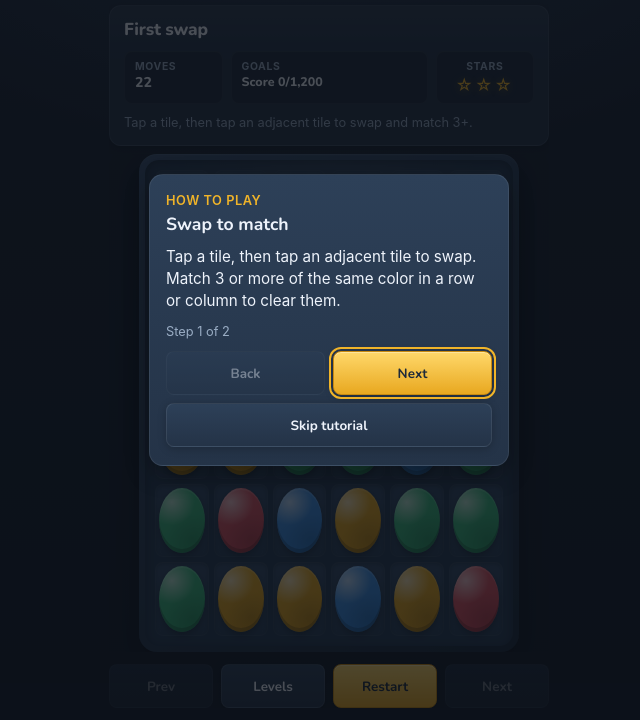
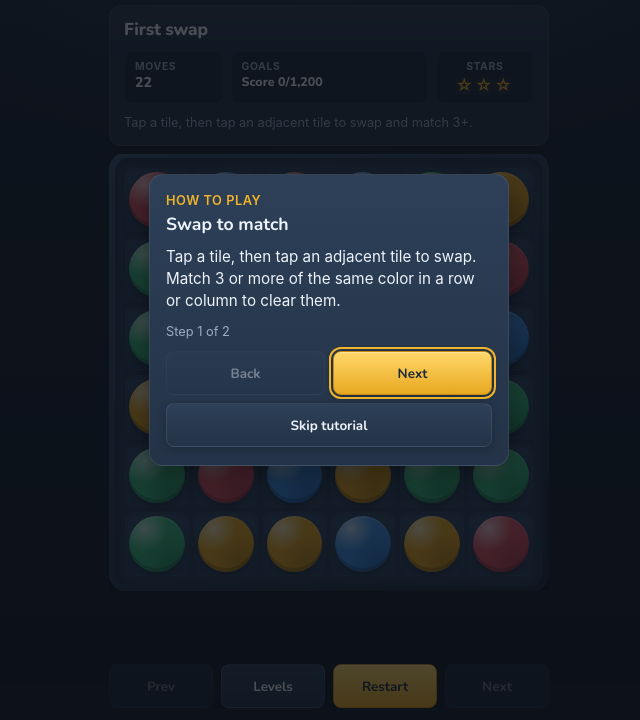
Before and after one commit to kimmania/game-tilematch, a website built with Vite: page index.html in a window 1280 px wide. Shown: the part 80-800 px from the top of the page, without its empty margins (311-951 px from the left). Built offline with nearby package versions, Linux system fonts and the light colour scheme.

Commit message:
More styling changes

```diff
--- a/src/styles/main.css
+++ b/src/styles/main.css
@@ -258,21 +258,21 @@ body {
   justify-content: center;
   min-height: 0;
   overflow: hidden;
+  container-type: size;
 }
 
 .board-host {
-  width: 100%;
-  max-width: 380px;
-  height: 100%;
-  display: flex;
-  align-items: center;
-  justify-content: center;
+  width: min(
+    380px,
+    100%,
+    100cqh,
+    calc(100cqh * var(--grid-cols, 8) / var(--grid-rows, 8))
+  );
+  flex-shrink: 0;
 }
 
 .board-frame {
-  width: min(100%, 380px);
-  max-height: 100%;
-  aspect-ratio: 1;
+  width: 100%;
   padding: 6px;
   border-radius: calc(var(--radius) + 6px);
   background: linear-gradient(145deg, #3a5270, var(--board-edge));
@@ -283,10 +283,8 @@ body {
 .grid-board {
   display: grid;
   grid-template-columns: repeat(var(--grid-cols, 7), 1fr);
-  grid-template-rows: repeat(var(--grid-rows, 8), 1fr);
   gap: 5px;
   width: 100%;
-  height: 100%;
   padding: 10px;
   border-radius: calc(var(--radius) + 2px);
   background:
@@ -316,8 +314,8 @@ body {
 }
 
 .grid-cell {
+  aspect-ratio: 1;
   min-width: 0;
-  min-height: 0;
   border: none;
   border-radius: var(--radius-sm);
   background: linear-gradient(180deg, var(--cell) 0%, var(--cell-deep) 100%);
@@ -635,6 +633,18 @@ body {
 
 .hidden {
   display: none !important;
+}
+
+#win-panel.hidden {
+  display: block !important;
+  visibility: hidden;
+  opacity: 0;
+  pointer-events: none;
+  min-height: 3rem;
+  padding-block: 14px;
+  border-color: transparent;
+  background: transparent;
+  box-shadow: none;
 }
 
 .level-picker-overlay {
--- a/src/ui/gridBoard.ts
+++ b/src/ui/gridBoard.ts
@@ -61,8 +61,9 @@ export function createGridBoard(host: HTMLElement, options: GridBoardOptions): G
   function renderBoard(current: GameState, sel: Coord | null = selected): void {
     state = current;
     selected = sel;
+    host.style.setProperty('--grid-cols', String(current.cols));
+    host.style.setProperty('--grid-rows', String(current.rows));
     root.style.setProperty('--grid-cols', String(current.cols));
-    root.style.setProperty('--grid-rows', String(current.rows));
     root.replaceChildren();
 
     for (let row = 0; row < current.rows; row += 1) {
```
